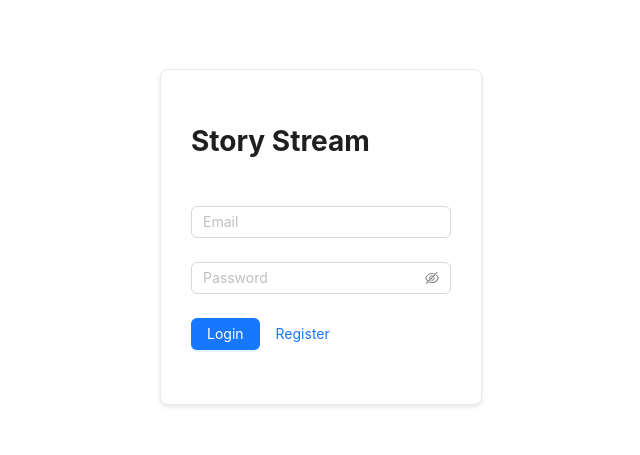
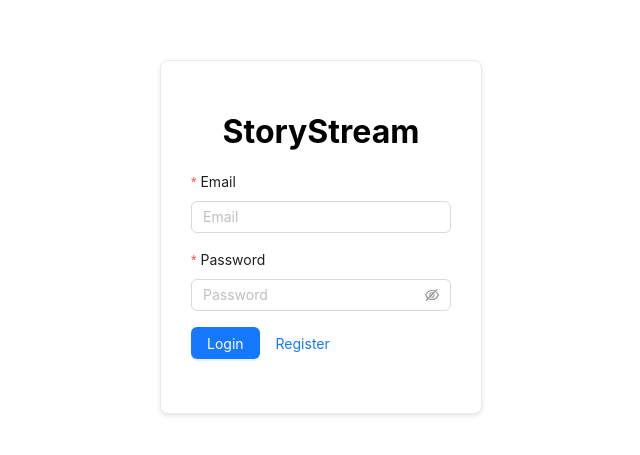
Before and after one commit to Victor98k/BikeList-fe, a React (Create React App) app: page / in a window 1280 px wide. Shown: the part 163-618 px from the top of the page, without its empty margins (319-959 px from the left). Built offline with nearby package versions, Linux system fonts and the light colour scheme; no server answers.

Commit message:
Fixed errors for auth.

```diff
--- a/src/components/nav.jsx
+++ b/src/components/nav.jsx
@@ -1,5 +1,5 @@
 import React, { useState } from "react";
-import { Modal, Button, Input } from "antd";
+import { Modal, Button, Input, message } from "antd"; // Import message from antd
 import Styles from "../styles/nav.module.css";
 import apiKit from "../utils/ApiKit"; // Import apiKit
 
@@ -34,7 +34,7 @@ function Nav({ onPostCreated }) {
 
     // Use apiKit for the POST request
     try {
-      const response = await apiKit.post("/posts/post", {
+      const response = await apiKit.post("http://localhost:8080/posts/post", {
         title,
         description,
         imageUrl,
@@ -42,17 +42,19 @@ function Nav({ onPostCreated }) {
         author: userId,
       });
 
-      if (response.status === 200) {
-        // Check for status 200 explicitly
+      console.log("Response:", response); // Log the full response
+
+      if (response.status === 201) {
+        // Check for status 201 explicitly
         const newPost = response.data;
-        alert("New post created successfully!");
+        message.success("New post created successfully!");
         setIsModalVisible(false);
         onPostCreated(newPost);
       } else {
-        alert(`Failed to create new post: ${response.data.error}`);
+        message.error(`Failed to create new post: ${response.data.error}`);
       }
     } catch (error) {
-      alert(`Failed to create new post: ${error.message}`);
+      message.error(`Failed to create new post: ${error.message}`);
     }
   };
 
--- a/src/pages/home.jsx
+++ b/src/pages/home.jsx
@@ -3,7 +3,7 @@ import apiKit from "../utils/ApiKit";
 import localStorageKit from "../utils/LocalStorageKit";
 import Nav from "../components/nav";
 import styles from "../styles/home.module.css";
-import { List, Avatar, Input, Button, Card } from "antd";
+import { List, Avatar, Input, Button, Card, message } from "antd";
 import { Comment } from "@ant-design/compatible";
 import { useNavigate } from "react-router-dom";
 
@@ -17,7 +17,7 @@ function Home(props) {
 
   useEffect(() => {
     apiKit
-      .get("/posts") // Updated to use base URL from apiKit
+      .get("http://localhost:8080/posts/")
       .then((response) => {
         const sortedPosts = response.data.sort(
           (a, b) => new Date(b.createdAt) - new Date(a.createdAt)
@@ -49,8 +49,7 @@ function Home(props) {
     }
 
     try {
-      const response = await apiKit.post("/comments", {
-        // Updated to use base URL from apiKit
+      const response = await apiKit.post("http://localhost:8080/comments", {
         text: comment,
         postId: postId,
         author: username,
@@ -71,11 +70,18 @@ function Home(props) {
             ...currentPosts.slice(index + 1),
           ];
         });
-      } else {
-        console.error("Failed to submit comment");
+        message.success("Comment added successfully!");
       }
     } catch (error) {
-      console.error("Failed to submit comment", error);
+      if (
+        error.response &&
+        error.response.status === 400 &&
+        error.response.data.error
+      ) {
+        message.error(error.response.data.error);
+      } else {
+        message.error("Failed to submit comment due to an unexpected error.");
+      }
     }
   };
 
--- a/src/pages/logIn.jsx
+++ b/src/pages/logIn.jsx
@@ -1,45 +1,33 @@
 import { useState } from "react";
-import { useNavigate } from "react-router-dom";
-import { Form, Input, Button, Checkbox } from "antd";
+import { Form, Input, Button, message } from "antd";
 import apiKit from "../utils/ApiKit";
 import localStorageKit from "../utils/LocalStorageKit";
-import styles from "../styles/login.module.css";
+import { useNavigate } from "react-router-dom";
+import styles from "../styles/login.module.css"; // Import the CSS module
 
 function Login() {
   const navigate = useNavigate();
-  const [error, setError] = useState(null);
+  const [form] = Form.useForm();
 
-  const onFinish = (values) => {
-    setError(null);
-    const { email, password } = values;
-
+  const handleSubmit = (values) => {
     apiKit
-      .post("/auth/login", {
-        email,
-        password,
-      })
+      .post("http://localhost:8080/auth/login", values)
       .then((response) => {
-        console.log("Login response:", response.data); // This will show what you're receiving from the server
-        if (!response.data) {
-          throw new Error("No data received from server");
+        const { tokens, user } = response.data;
+        if (!tokens || !tokens.access) {
+          throw new Error("Access token not received");
         }
-        const { tokens, user } = response.data;
-        if (!tokens || !user) {
-          throw new Error("Incomplete data received from server");
-        }
-        localStorageKit.setTokenInStorage(tokens.access);
+        localStorageKit.setTokenInStorage(tokens);
         localStorage.setItem("userId", user.id);
         localStorage.setItem("username", user.username);
         navigate("/home");
       })
       .catch((error) => {
-        console.error("Login error:", error); // Log the entire error
-        const message =
+        console.error("Login error:", error);
+        const errorMessage =
           error.response?.data?.message ||
-          error.message ||
-          "An unexpected error occurred";
-        console.warn("Error logging in", message);
-        setError(message);
+          "Failed to log in. Please check your credentials and try again.";
+        message.error(errorMessage); // Display an Ant Design error message
       });
   };
 
@@ -49,28 +37,30 @@ function Login() {
 
   return (
     <div className={styles.loginContainer}>
+      <div className={styles.formContainer}>
+        <h1 className={styles.formTitle}>StoryStream</h1>
         <Form
-        name="loginForm"
-        initialValues={{ remember: true }}
-        onFinish={onFinish}
-        className={styles.formContainer}
+          form={form}
+          onFinish={handleSubmit}
+          id="login-form"
+          layout="vertical"
         >
-        <Form.Item>
-          <h1>Story Stream</h1>
-        </Form.Item>
           <Form.Item
+            className={styles.formItem}
             name="email"
-          rules={[{ required: true, message: "Please input your Email!" }]}
+            label="Email"
+            rules={[{ required: true, message: "Please input your email!" }]}
           >
             <Input placeholder="Email" />
           </Form.Item>
           <Form.Item
+            className={styles.formItem}
             name="password"
-          rules={[{ required: true, message: "Please input your Password!" }]}
+            label="Password"
+            rules={[{ required: true, message: "Please input your password!" }]}
           >
             <Input.Password placeholder="Password" />
           </Form.Item>
-        {error && <p>{error}</p>}
           <Form.Item>
             <Button type="primary" htmlType="submit">
               Login
@@ -81,6 +71,7 @@ function Login() {
           </Form.Item>
         </Form>
       </div>
+    </div>
   );
 }
 
--- a/src/pages/registerUser.jsx
+++ b/src/pages/registerUser.jsx
@@ -17,17 +17,20 @@ const Register = () => {
 
     apiKit
       // why no work?
-      .post("/auth/register", JSON.stringify(payload), {
+      .post("http://localhost:8080/auth/register", JSON.stringify(payload), {
         headers: {
           "Content-Type": "application/json",
         },
       })
+
       .then((response) => {
         const token = response.data;
         localStorageKit.setTokenInStorage(token);
         navigate("/");
       })
+
       .catch((error) => {
+        console.log("Sending payload:", JSON.stringify(payload));
         console.error("Error in registering user: ", error.response);
         const errors = error.response.data.errors;
         console.error("Server-side errors:", errors);
--- a/src/utils/ApiKit.js
+++ b/src/utils/ApiKit.js
@@ -8,8 +8,9 @@ const apiKit = axios.create({
 apiKit.interceptors.request.use(
   (config) => {
     const token = localStorageKit.getTokenFromStorage();
-    if (token) {
-      config.headers["Authorization"] = `Bearer ${token}`;
+    if (token && token.access) {
+      // Ensure token.access is used
+      config.headers["Authorization"] = `Bearer ${token.access}`;
     }
     return config;
   },
--- a/src/utils/LocalStorageKit.js
+++ b/src/utils/LocalStorageKit.js
@@ -4,10 +4,13 @@ class LocalStorageKit {
   STORAGE_TOKEN_KEY = "STORAGE_TOKEN_KEY";
   STORAGE_USERNAME_KEY = "username";
 
-  setTokenInStorage(token) {
-    console.log("Setting token in storage:", token); // This will confirm what you are trying to store
-    localStorage.setItem(this.STORAGE_TOKEN_KEY, token);
-    apiKit.defaults.headers.common["Authorization"] = `Bearer ${token}`;
+  setTokenInStorage(tokens) {
+    if (!tokens || !tokens.access) {
+      // console.error("Invalid token structure:", tokens);
+      return;
+    }
+    localStorage.setItem(this.STORAGE_TOKEN_KEY, JSON.stringify(tokens));
+    apiKit.defaults.headers.common["Authorization"] = `Bearer ${tokens.access}`;
   }
 
   getTokenFromStorage() {
```
Lines whose indentation alone changed are shown as unchanged.
